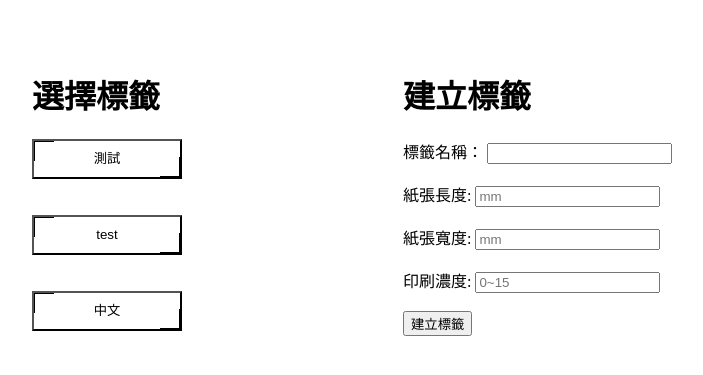
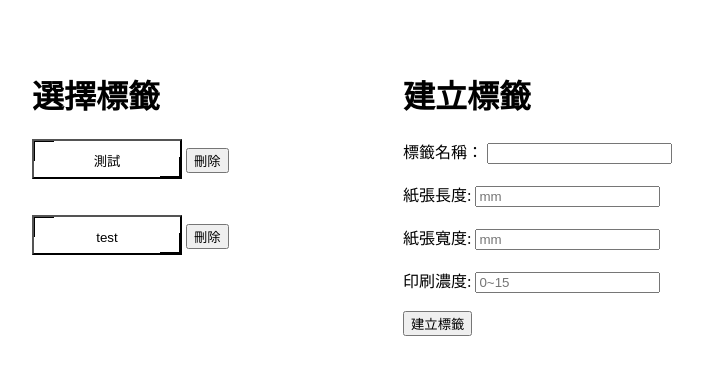
Before and after one commit to CMLai-LAB/labelPrinter, a Django app: page / in a window 1280 px wide. Shown: the top 375 px of the page, without its empty margins (288-991 px from the left). Run offline with Django 4.2, Linux system fonts and the light colour scheme.

Commit message:
Add delete button in index.html

```diff
--- a/printLabel/commandTxt/中文.json
+++ /dev/null
@@ -1 +0,0 @@
-{"\u4e2d\u6587": {"paperWidth": "100", "paperHeight": "85", "density": "15", "\u65b0\u5317\u5e02": {"type": "\u6587\u5b57", "X": 80.0, "Y": 80.0, "size": "4", "content": "\u65b0\u5317\u5e02"}, "\u65b0\u5317\u5e02(EN)": {"type": "\u6587\u5b57", "X": 80.0, "Y": 160.0, "size": "4", "content": "New Taipei"}}}
--- a/printLabel/commandTxt/測試.json
+++ b/printLabel/commandTxt/測試.json
@@ -1 +1 @@
-{"\u6e2c\u8a66": {"paperWidth": "100", "paperHeight": "85", "density": "15", "\u5982\u679c \u7a7a": {"type": "\u6587\u5b57", "X": 80, "Y": 560, "size": "4", "content": "Test Django Print"}}}
+{"\u6e2c\u8a66": {"paperWidth": "100", "paperHeight": "85", "density": "15"}}
--- a/printLabel/templates/index.html
+++ b/printLabel/templates/index.html
@@ -12,7 +12,8 @@
         {% for paper in papers %}
         <form action="/findLabel/" method="post">
             {% csrf_token %}
-            <button class="shape-ex11" name="paperName" value="{{paper}}">{{paper}}</button>
+            <button class="shape-ex11" name="paperName" value="{{paper}}" style="display: inline-block;">{{paper}}</button>
+            <button name="paperName" value="delete{{paper}}" onclick="confirmDelete(event)" style="display: inline-block;">刪除</button>
         </form>
         <br><br>
         {% endfor %}
@@ -41,5 +42,14 @@
             <button type="submit" name="setup">建立標籤</button>
         </form>
     </div>
+    <script>
+        function confirmDelete(e){
+            if (!confirm("確定要刪除嗎?")){
+                e.preventDefault();
+            }else{
+                alert("刪除成功");
+            }
+        }
+    </script>
 </body>
 </html>
--- a/printLabel/views.py
+++ b/printLabel/views.py
@@ -415,7 +415,26 @@ def findLabel(request):
         return render(request,'index.html',{"warning":"沒有連接標籤機"})
 
     paperName = request.POST.get('paperName')
+    # 刪除
+    if "delete" in paperName:
+        paperName = paperName.replace("delete","") + ".json"
+        print("paperName : ",paperName)
+        # 取得commandTxt資料夾的檔案清單
+        papers = os.listdir("./printLabel/commandTxt")
 
+        for i in range(0,len(papers)):
+            if paperName == papers[i]:
+                os.remove(os.path.join("./printLabel/commandTxt", paperName))
+                break
+
+        # 回傳index.html
+        papers = os.listdir("./printLabel/commandTxt")
+        for i in range(0,len(papers)):
+            if 'json' in papers[i]:
+                papers[i] = papers[i].replace('.json','')
+            return render(request,'index.html',{"papers":papers})
+
+    # 回傳label.html
     with open("./printLabel/commandTxt/"+str(paperName)+".json","r") as jsonFile:
         labelMessage = json.load(jsonFile)
     created = labelMessage['%s'%paperName].keys()
```
